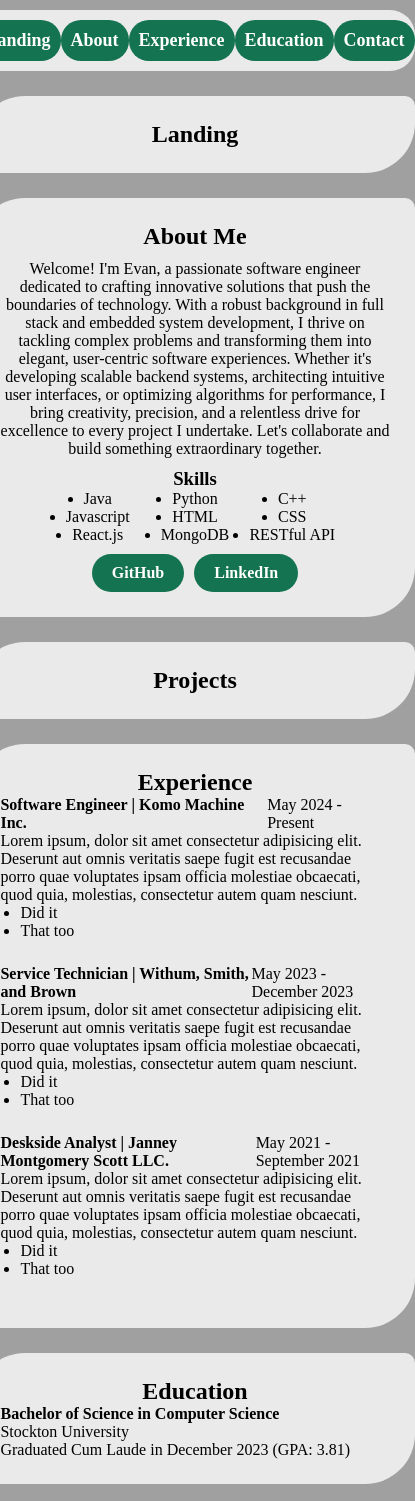
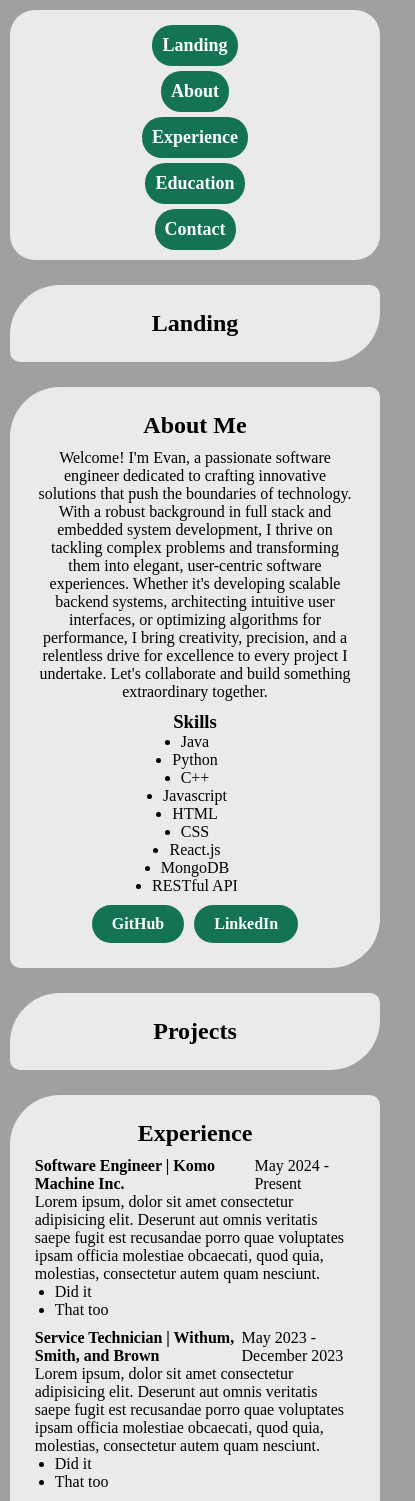
Before and after one commit to evan-jm/Portfolio, a React (Create React App) app in the folder frontend/: page / in a window 390 px wide. Shown: the top 1501 px of the page, 415 px wide, since content can reach past the window. Built offline with nearby package versions, Linux system fonts and the light colour scheme.

Commit message:
Updating styling

```diff
--- a/frontend/src/App.scss
+++ b/frontend/src/App.scss
@@ -5,7 +5,7 @@ body {
   flex-direction: column;
   justify-content: center;
   align-items: center;
-  max-width: 95%;
+  width: 95%;
   margin-left: auto;
   margin-right: auto;
   background-color: $background;
--- a/frontend/src/components/About/About.scss
+++ b/frontend/src/components/About/About.scss
@@ -30,10 +30,14 @@
 
 .skills ul {
   display: grid;
-  grid-template-columns: repeat(3, 1fr);
+  grid-template-columns: repeat(auto-fit, minmax(150px, 1fr));
   justify-self: center;
   justify-items: center;
   width: 100%;
+
+  @media (min-width: 768px) {
+    grid-template-columns: repeat(3, 1fr);
+  }
 }
 
 .about .links {
--- a/frontend/src/components/Experience/Experience.js
+++ b/frontend/src/components/Experience/Experience.js
@@ -3,7 +3,9 @@ import "./Experience.scss";
 const Experience = () => {
   return (
     <div className="experience" id="experience">
-      <h2>Experience</h2>
+      <center>
+        <h2>Experience</h2>
+      </center>
       <div className="entry">
         <div className="header">
           <h4>Software Engineer | Komo Machine Inc.</h4>
--- a/frontend/src/components/Experience/Experience.scss
+++ b/frontend/src/components/Experience/Experience.scss
@@ -4,10 +4,13 @@
   display: flex;
   flex-direction: column;
   justify-content: center;
-  align-items: center;
   background-color: $components;
   padding: $component-padding;
   border-radius: $component-border-radius;
+}
+
+.experience h2 {
+  margin-bottom: 10px;
 }
 
 .experience li {
@@ -22,5 +25,5 @@
 }
 
 .entry {
-  margin-bottom: 25px;
+  margin-bottom: 10px;
 }
--- a/frontend/src/components/Navbar/Navbar.scss
+++ b/frontend/src/components/Navbar/Navbar.scss
@@ -2,7 +2,6 @@
 
 .navbar {
   display: flex;
-  flex-direction: row;
   justify-content: space-evenly;
   align-items: center;
   background-color: $components;
@@ -10,6 +9,11 @@
   padding-top: 10px;
   padding-bottom: 10px;
   margin-bottom: 25px;
+
+  @media (max-width: 500px) {
+    flex-direction: column;
+    padding: 10px;
+  }
 }
 
 .navbar a {
@@ -21,6 +25,11 @@
   font-size: 18px;
   transition: background-color 0.3s ease, transform 0.2s ease;
   background-color: $primary;
+
+  @media (max-width: 768px) {
+    // Adjust this breakpoint as needed
+    margin-top: 5px; // Add some space between links on smaller screens
+  }
 }
 
 .navbar a:hover {
```
